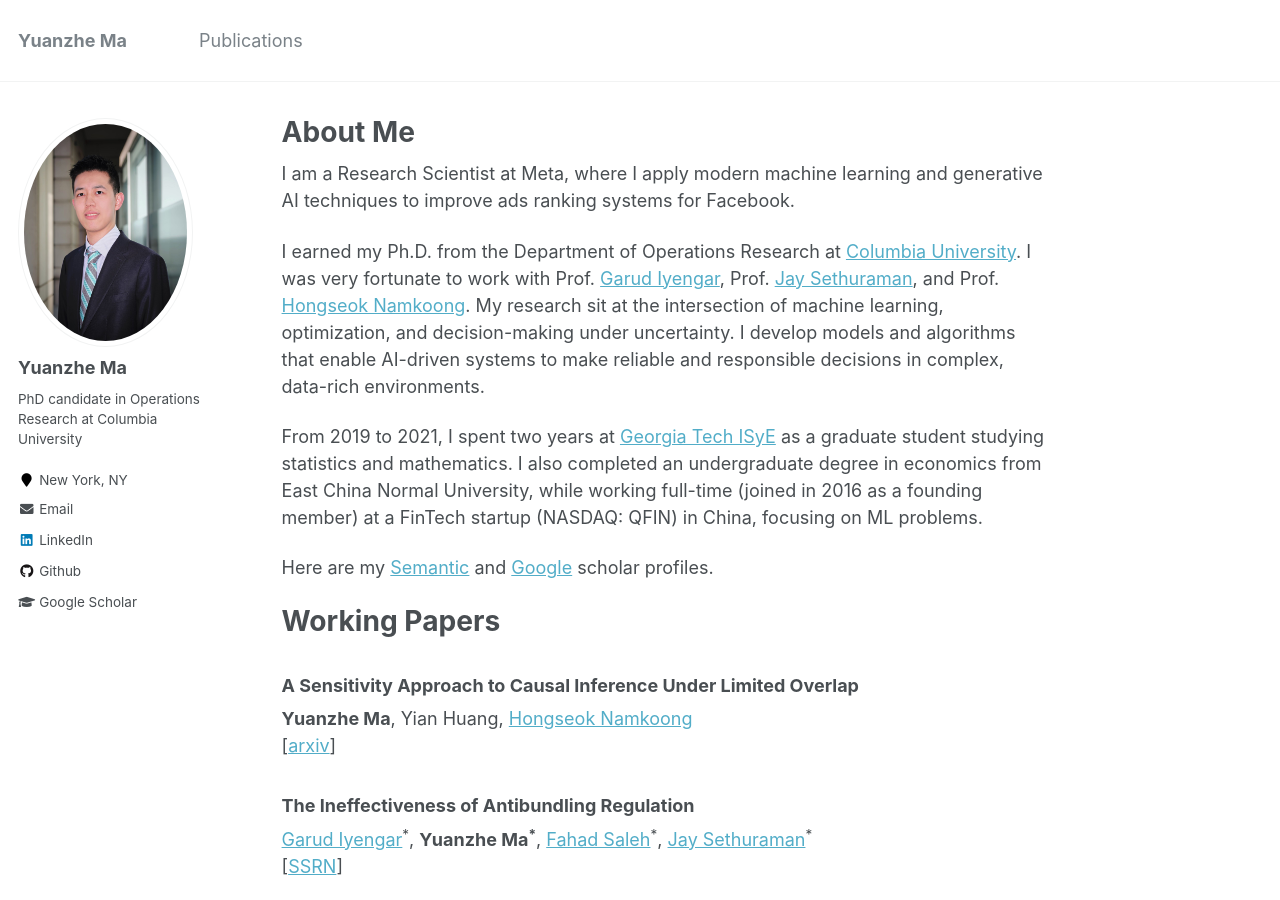
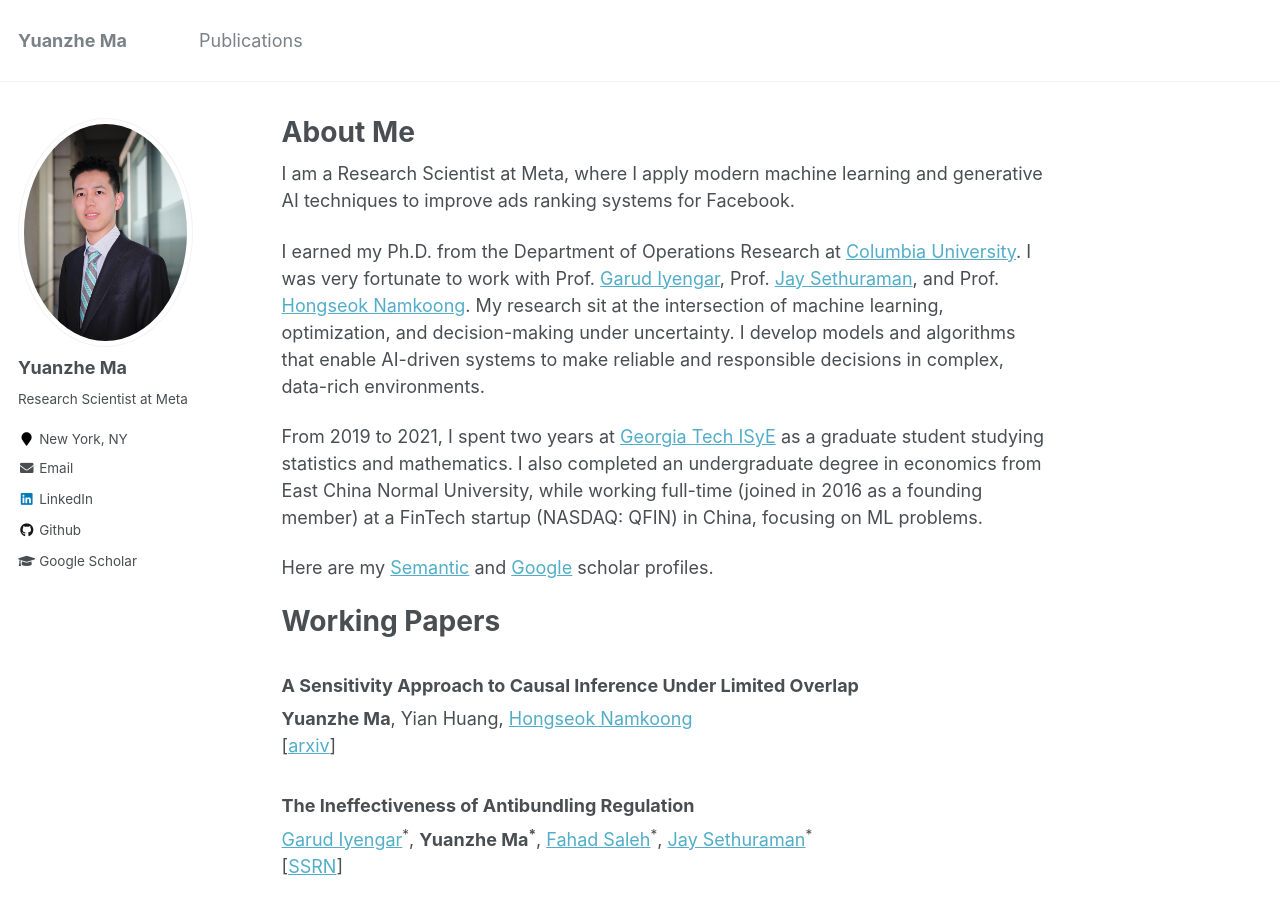
Before and after one commit to yuanzhe-ma/yuanzhe-ma.github.io, a Jekyll site: the page built from _pages/about.md, in a window 1280 px wide and 900 px high. Built offline with Jekyll 4.4.1, drawn with Linux system fonts in a browser that asks for light colours.

Commit message:
Update _config.yml

```diff
--- a/_config.yml
+++ b/_config.yml
@@ -10,7 +10,7 @@ locale                   : "en-US"
 title                    : "Yuanzhe Ma"
 title_separator          : "-"
 name                     : &name "Yuanzhe Ma"
-description              : &description "PhD Student at Columbia University"
+description              : &description "Research Scientist at Meta"
 url                      : https://yuanzhe-ma.github.io/ # the base hostname & protocol for your site e.g. "https://mmistakes.github.io"
 baseurl                  : "" # the subpath of your site, e.g. "/blog"
 repository               : "yuanzhe-ma/yuanzhe-ma.github.io"
@@ -82,7 +82,7 @@ analytics:
 author:
   name             : "Yuanzhe Ma"
   avatar           : "Yuanzhe-picture.jpg"
-  bio              : "PhD candidate in Operations Research at Columbia University"
+  bio              : "Research Scientist at Meta"
   location         : "New York, NY"
   employer         :
   pubmed           :
```
